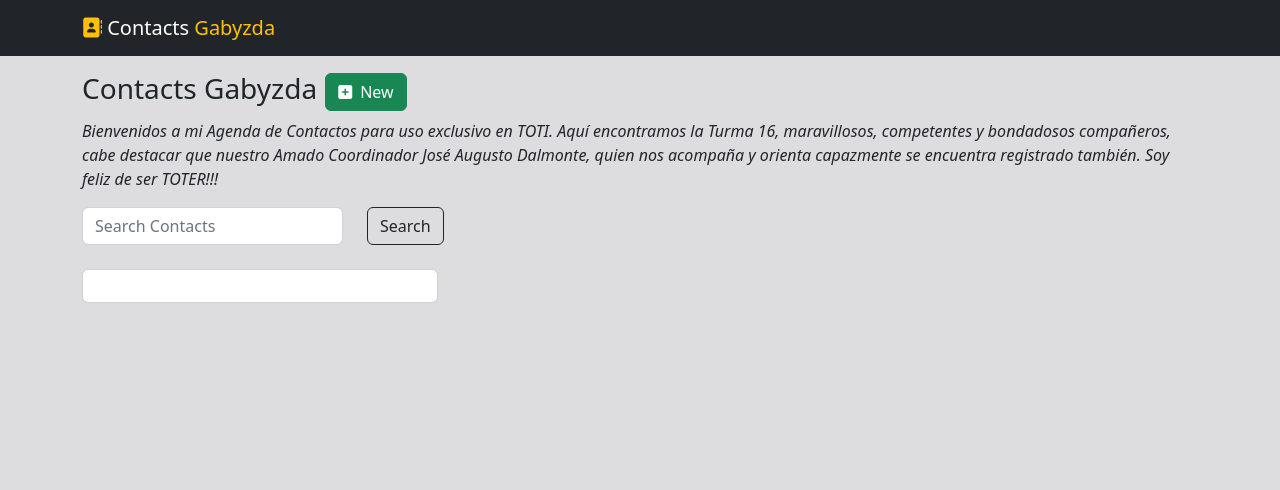
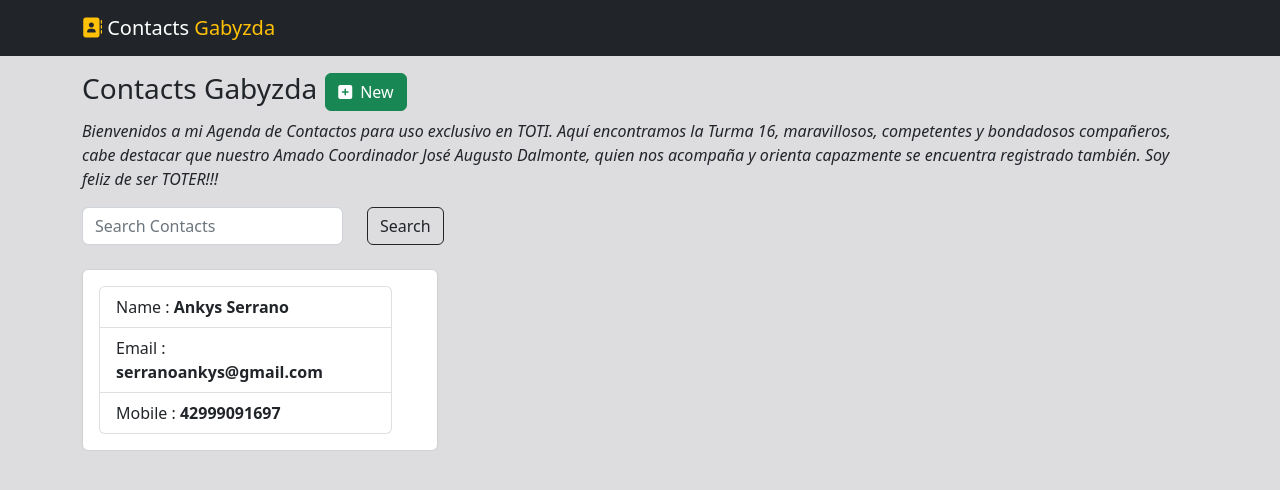
Before and after one commit to Gabyzda/agenda-contatos, a React (Create React App) app: page /contacts/list in a window 1280 px wide. Shown: the top 490 px of the page. Built offline with nearby package versions, Linux system fonts and the light colour scheme.

Commit message:
Creada División interna de card

```diff
--- a/src/components/Contacts/ContactList/ContactList.js
+++ b/src/components/Contacts/ContactList/ContactList.js
@@ -39,11 +39,27 @@ const ContactList = () => {
                 <div className='container'>
                     <div className='row'>
                         <div className='col-md-4'>
-                        <div className='card'>
-                            <div className='card-body'>
-
+                            <div className='card'>
+                                <div className='card-body'>
+                                    <div className='row'>
+                                        <div className='col-11'>
+                                            <ul className='list-group'>
+                                                <li className='list-group-item list-group-item-action'>
+                                                    Name : <span className='fw-bold'>Ankys Serrano</span>
+                                                </li>
+                                                <li className='list-group-item list-group-item-action'>
+                                                    Email : <span className='fw-bold'>serranoankys@gmail.com</span>
+                                                </li>
+                                                <li className='list-group-item list-group-item-action'>
+                                                    Mobile : <span className='fw-bold'>42999091697</span>
+                                                </li>
+                                            </ul>
+                                        </div>
+                                        <div className='col-1'>
+                                        </div>
+                                    </div>
+                                </div>
                             </div>
-                        </div>
                         </div>
                     </div>
                 </div>
```
